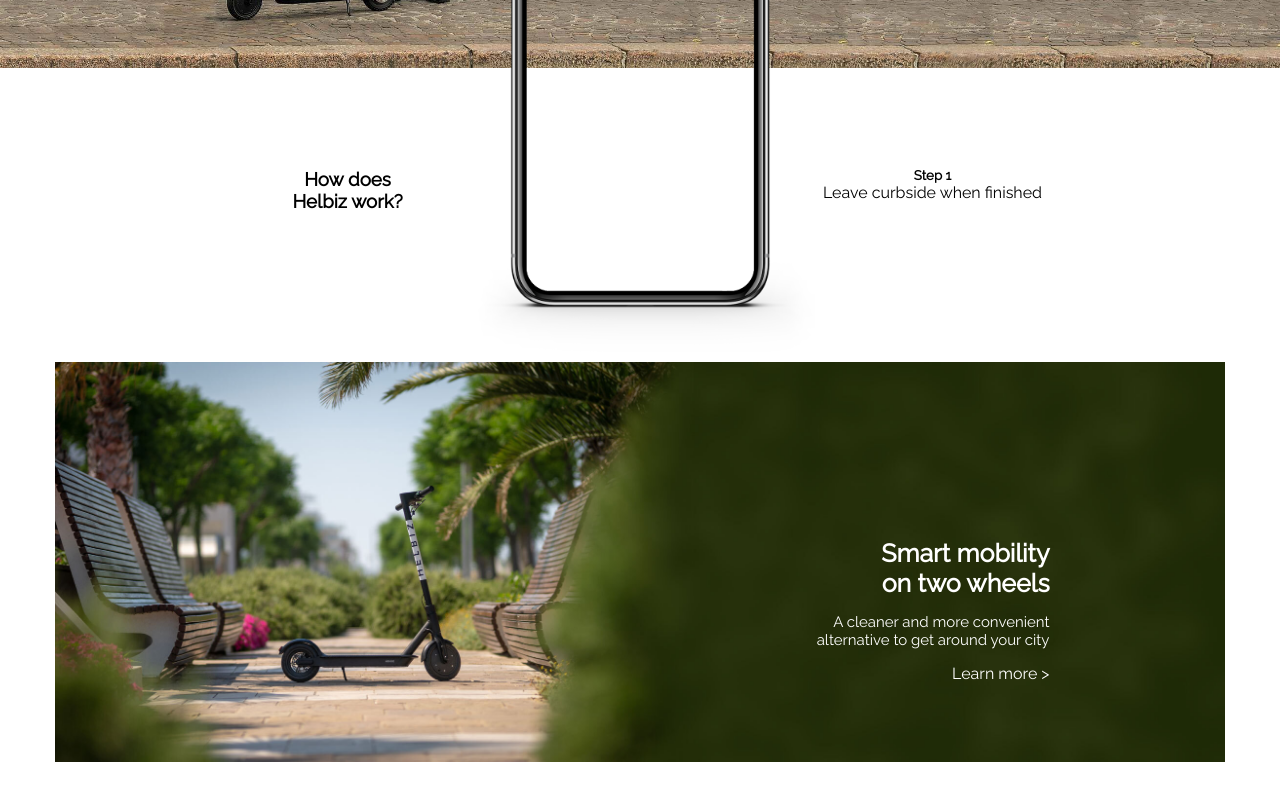
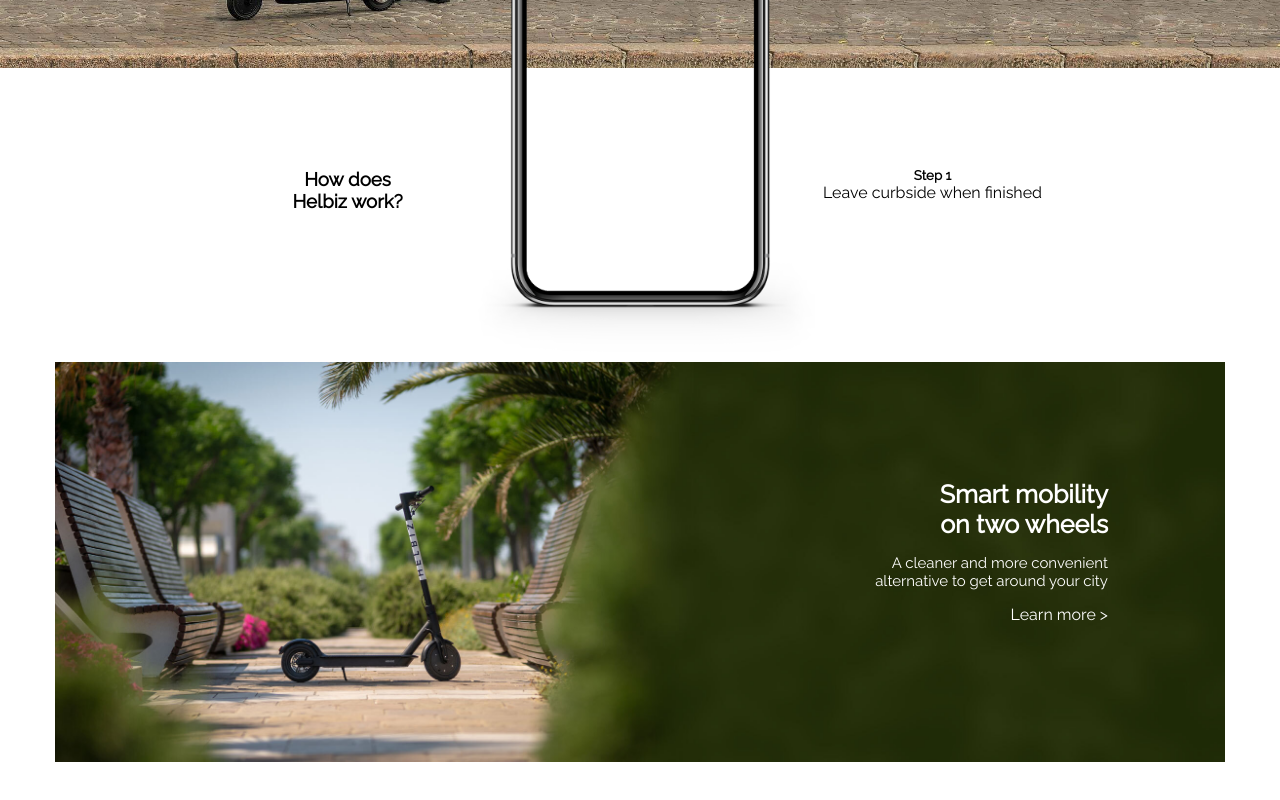
Before and after one commit to TommasoAgo/html-css-helbiz, a plain HTML site: page index.html in a window 1280 px wide. Shown: the part 1697-2497 px from the top of the page. Drawn offline with Linux system fonts and the light colour scheme.

Commit message:
Piccola modifica

```diff
--- a/css/style.css
+++ b/css/style.css
@@ -166,7 +166,7 @@
 
 .smart-jumbo-text {
     color: white;
-    padding: 15%;
+    padding: 10%;
     text-align: right;
 }
 
```
